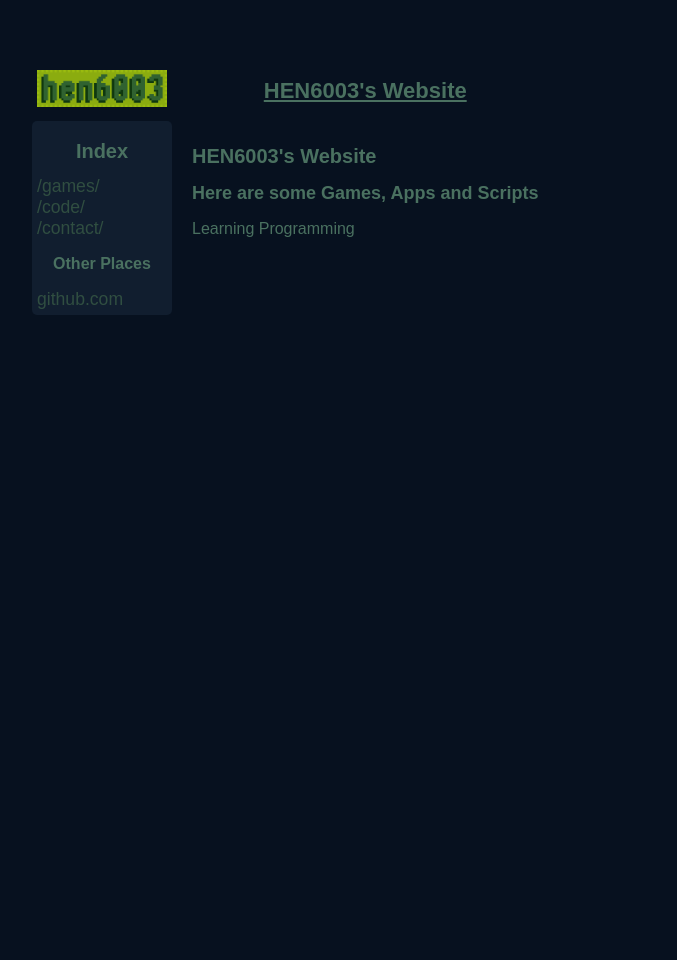
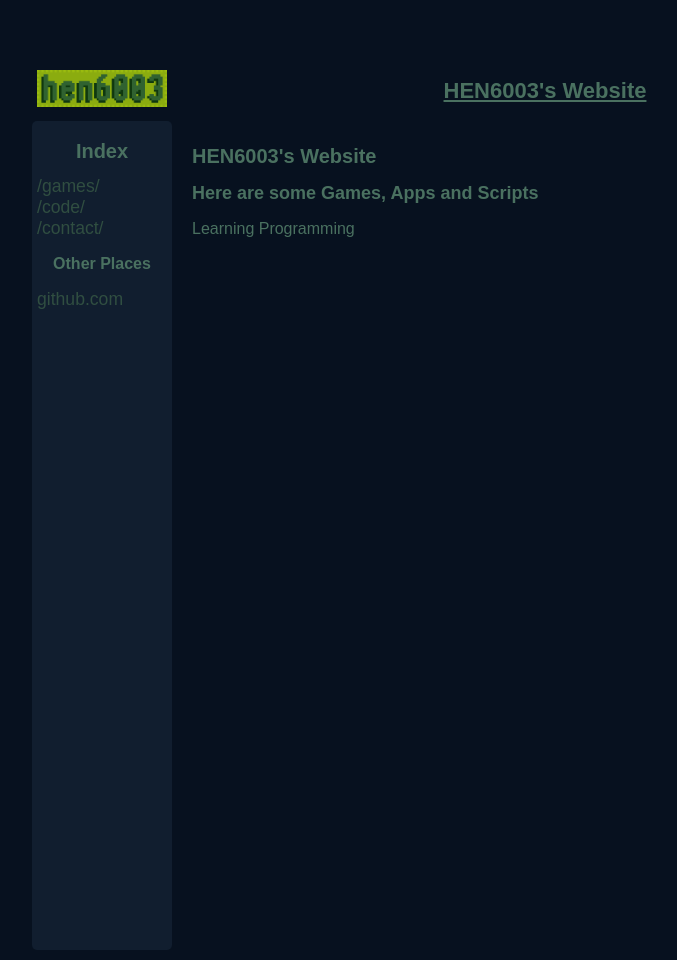
Before and after one commit to hen6003/hen6003.github.io, a Jekyll site: the page built from index.html, in a window 1280 px wide. Shown: the whole page, without its empty margins (170-847 px from the left). Built offline with Jekyll 4.4.1, drawn with Linux system fonts in a browser that asks for light colours; before the commit the page ends 900 px from its top, so only the background shows below that.

Commit message:
fix styling issues

```diff
--- a/_layouts/default.html
+++ b/_layouts/default.html
@@ -8,12 +8,14 @@
   </head>
   <body>
 	<table border="0" cellpadding="0" cellspacing="10">
+	  <tr style="height: 10px !important">
 		<th>
 		  <a href=".."><img src="../images/banner.gif" width="130"></a>
 		</th>
 		<th>
 		  <h0>{{ page.title }}</h0>
 		</th>
+	  </tr>
 	  <tr>
 		<td class="toolbar">
 		  <h1 align="center">Index</h1>
--- a/css/main.css
+++ b/css/main.css
@@ -1,9 +1,18 @@
+html {
+    width: 100%;
+    height: 100%;
+}
 body {
     margin: 60px auto;
     width: 70%;
+    height: 100%;
     font-size: 16px;
     font-family:'Iosevka',sans-serif;
     background-color: #07111F;
+}
+table {
+    width: 100%;
+    height: 100%;
 }
 nav ul, footer ul {
     font-family:'Iosevka',sans-serif;
```
Lines whose indentation alone changed are shown as unchanged.
